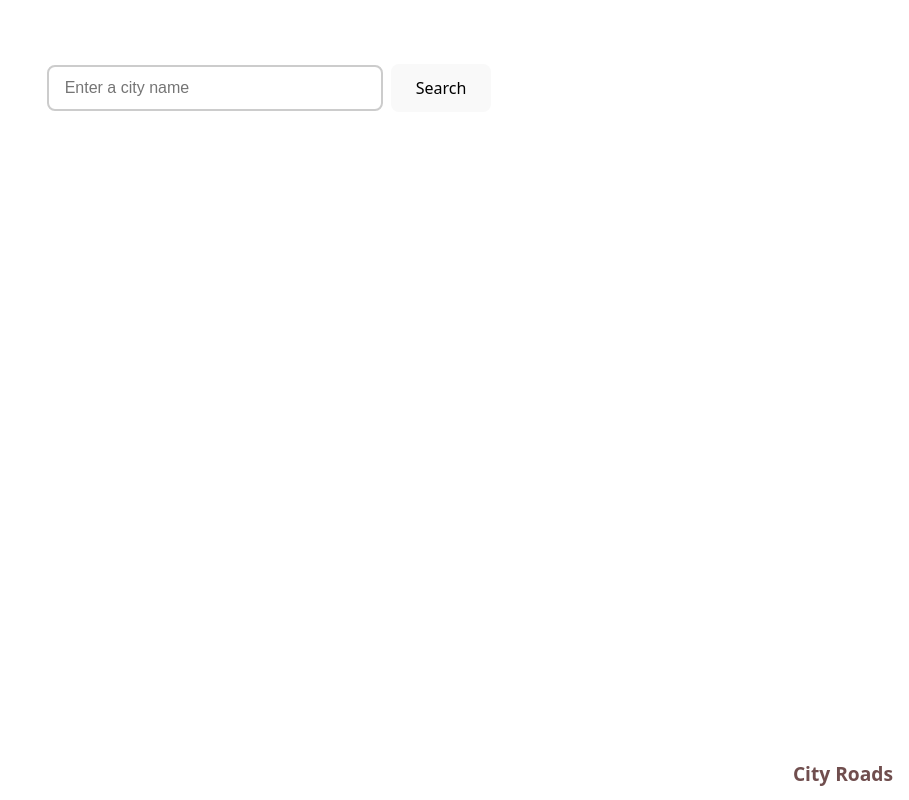
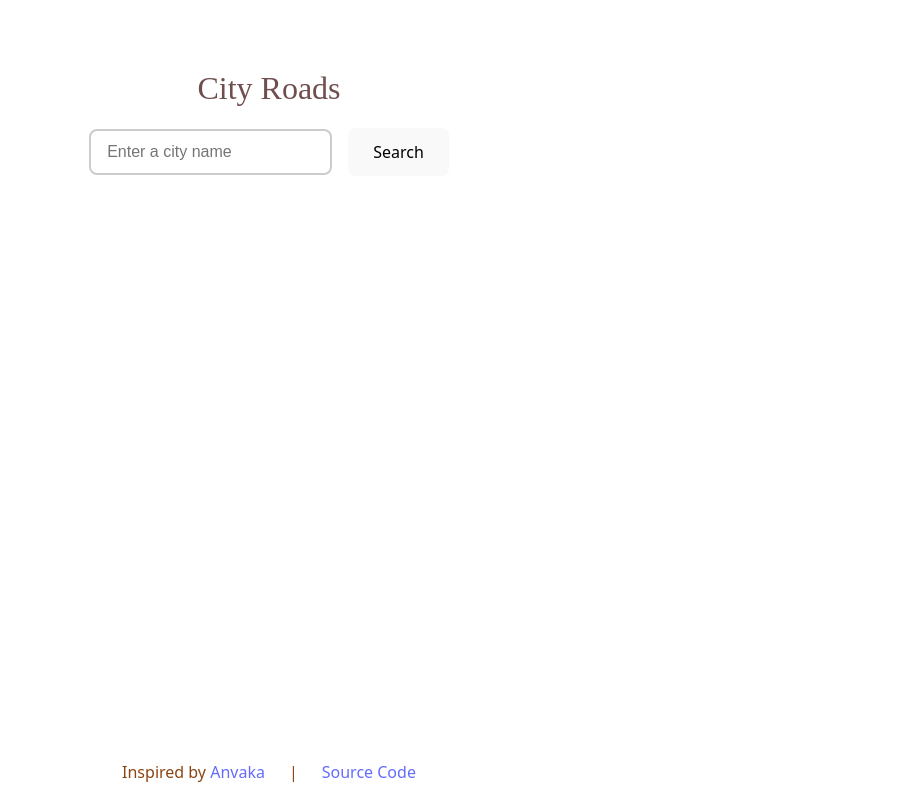
Before and after one commit to abhinavsingh1311/city-maps, a React (Vite) app: page / in a window 1280 px wide. Shown: the whole page, without its empty margins (371-1280 px from the left). Built offline with nearby package versions, Linux system fonts and the light colour scheme.

Commit message:
fixed minor styling

```diff
--- a/src/components/CitySearch.jsx
+++ b/src/components/CitySearch.jsx
@@ -97,7 +97,16 @@ const CitySearch = () => {
                             />
                         </>
                     ) : (
-                        <>
+                        <div className="heading">
+                            <a
+                                href="https://cityroads.space"
+                                style={{
+                                    color: '#704e4e',
+                                    fontFamily: 'Cursive',
+                                    fontSize: '2rem'
+                                }}
+                            >City Roads</a>
+                            <div className="flex-wrapper">
                                 <input
                                     type="text"
                                     name="city"
@@ -121,21 +130,34 @@ const CitySearch = () => {
                                 >
                                     {isLoading ? 'Loading' : 'Search'}
                                 </button>
-                        </>
+                            </div>
+                        </div>
                     )}
                 </div>
             </main>
 
-            {/* Title fixed at bottom right */}
-            <h1 style={{
+
+
+            {/* Footer - credits and attribution */}
+            <footer style={{
                 position: 'fixed',
                 bottom: '1rem',
+                left: '1rem',
                 right: '1rem',
-                margin: 0,
-                color: '#704e4e',
-                fontSize: '1.2rem',
+                display: 'flex',
+                flexWrap: 'wrap',
+                justifyContent: 'center',
+                alignItems: 'center',
+                gap: '0.5rem 1.5rem',
+                color: 'saddlebrown',
+                fontSize: '1rem',
                 zIndex: 10
-            }}>City Roads</h1>
+            }}>
+                <span>Inspired by <a href="https://anvaka.github.io/city-roads/">Anvaka</a></span>
+                <span>|</span>
+                <a href="https://github.com/abhinavsingh1311/city-maps">Source Code</a>
+
+            </footer>
 
             {isLoading && (
                 <div style={{
--- a/src/index.css
+++ b/src/index.css
@@ -30,6 +30,7 @@ body {
   align-items: center;
   min-width: 320px;
   min-height: 100vh;
+  overflow: hidden;
 }
 
 h1 {
@@ -60,6 +61,17 @@ button:focus-visible {
   outline: 4px auto -webkit-focus-ring-color;
 }
 
+.flex-wrapper {
+  display: flex;
+  gap: 1rem;
+  align-items: center;
+  margin-top: 1rem;
+}
+
+.heading {
+  display: block;
+}
+
 .control-panel {
   visibility: hidden;
   opacity: 0;
@@ -88,3 +100,13 @@ button:focus-visible {
     background-color: #f9f9f9;
   }
 }
+
+@media screen and (max-width:400px) {
+  .flex-wrapper {
+    display: block;
+  }
+
+  #city {
+    margin-bottom: 1rem;
+  }
+}
```
Lines whose indentation alone changed are shown as unchanged.
